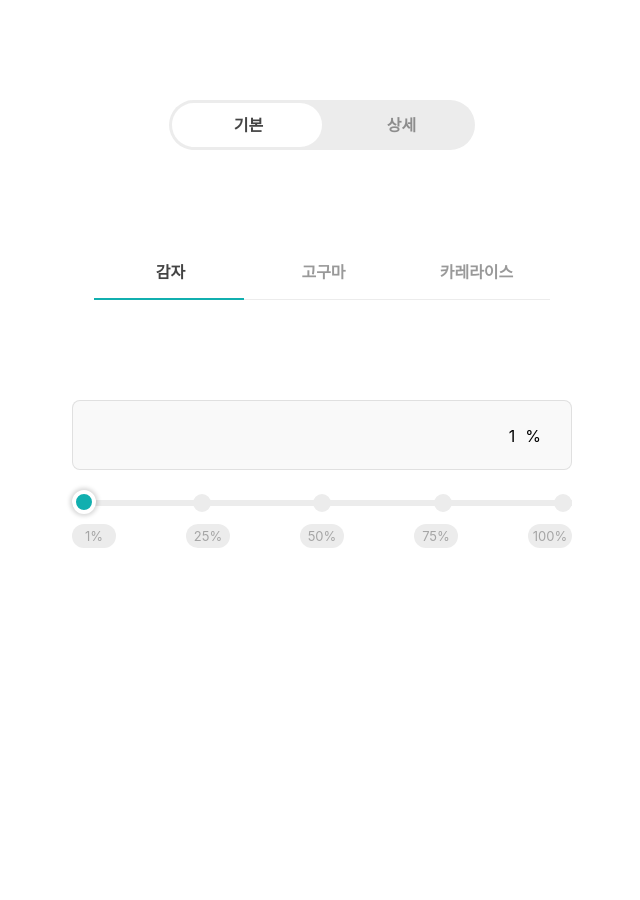
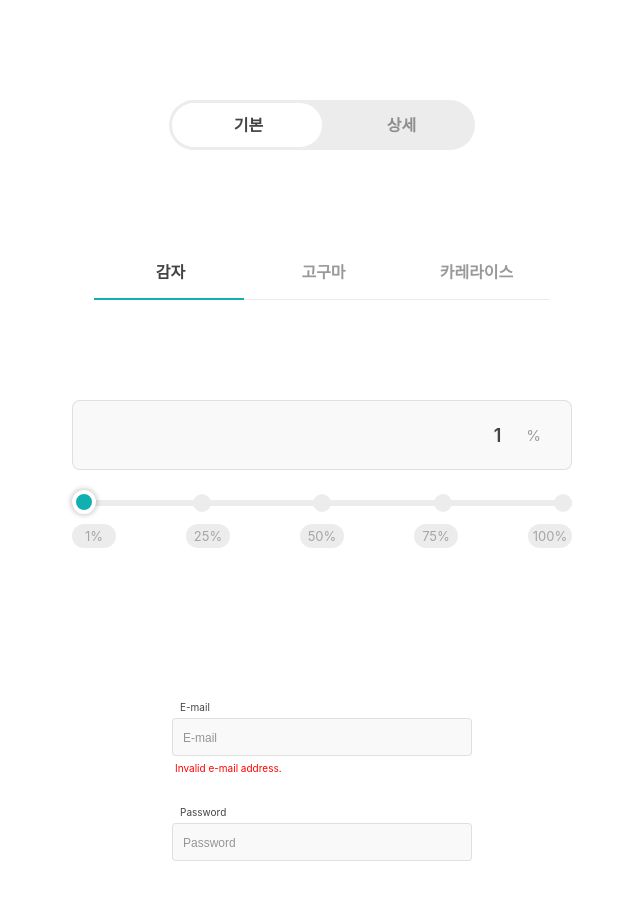
Before and after one commit to ez0ez0/wanted_pre_onboarding, a React (Create React App) app: page / in a window 1280 px wide. Shown: the top 900 px of the page, without its empty margins (318-958 px from the left). Before the commit the page ends 800 px from the top, so only its background shows below. Built offline with nearby package versions, Linux system fonts and the light colour scheme.

Commit message:
add: Input

```diff
--- a/src/App.js
+++ b/src/App.js
@@ -1,4 +1,5 @@
 import './App.css';
+import Input from './components/Input';
 import Slider from './components/Slider';
 import Tab from './components/Tab';
 import Toggle from './components/Toggle';
@@ -8,6 +9,7 @@ function App() {
       <Toggle></Toggle>
       <Tab></Tab>
       <Slider></Slider>
+      <Input></Input>
     </div>
   );
 }
--- a/src/components/Input.js
+++ b/src/components/Input.js
@@ -0,0 +1,61 @@
+import React, {useState}from 'react';
+import styled from 'styled-components';
+
+const Wrapper = styled.div`
+  margin-top: 100px;
+  width: 100%;
+  height: 300px;
+`;
+
+const Box = styled.div`
+  width: 300px;
+  padding-top: 30px;
+  margin: 0 auto;
+  .title {
+    padding-left: 8px;
+    font-size: 10px;
+    color: #444;
+    margin-bottom: 5px;
+  }
+  .input {
+    display: inline-block;
+    width: 300px;
+    height: 38px;
+    border: 1px solid rgba(0,0,0, 0.1);
+    background-color: #f9f9f9;
+    padding: 0 10px;
+    border-radius: 4px;
+  }
+  .input:focus{
+    outline: 1px solid black;
+  }
+  .input::placeholder{
+    font-size: 12px;
+    color: rgba(0,0,0, 0.4);
+  }
+  span.red{
+    color: red;
+    font-size: 10px;
+    margin-top: 3px;
+    padding-left: 3px;
+  }
+`
+
+const Input = () => {
+  const [correct, setCorrect] = useState(false);
+  return (
+    <Wrapper>
+      <Box>
+        <div className='title'>E-mail</div>
+        <input className='input' placeholder='E-mail'/>
+        <span className='red'>Invalid e-mail address.</span>
+      </Box>
+      <Box>
+        <div className='title'>Password</div>
+        <input className='input' type='password' placeholder='Password'/>
+      </Box>
+    </Wrapper>
+  );
+};
+
+export default Input;
--- a/src/components/Slider.js
+++ b/src/components/Slider.js
@@ -17,9 +17,15 @@ const Wrapper = styled.div`
     span{
       float: right;
       line-height: 70px;
+      font-size: 15px;
+      color: #444;
+      opacity: 0.5;
     }
     span.left{
-      margin-right: 10px;
+      margin-right: 25px;
+      font-size: 18px;
+      font-weight: 600;
+      opacity: 1;
     }
   }
 `;
@@ -28,6 +34,12 @@ const Slide = styled.div`
   width: 500px;
   border-top: 6px solid #ececec;
   cursor: pointer;
+
+    -ms-user-select: none;
+    -moz-user-select: -moz-none;
+    -khtml-user-select: none;
+    -webkit-user-select: none;
+    user-select: none;
   > ul.dot {
     width: 100%;
     display:flex;
@@ -54,11 +66,6 @@ const Slide = styled.div`
     display:flex;
     flex-direction: row;
     justify-content:space-between;
-    -ms-user-select: none;
-    -moz-user-select: -moz-none;
-    -khtml-user-select: none;
-    -webkit-user-select: none;
-    user-select: none;
     /* position: relative;
     top:-13px; */
     > li {
```
